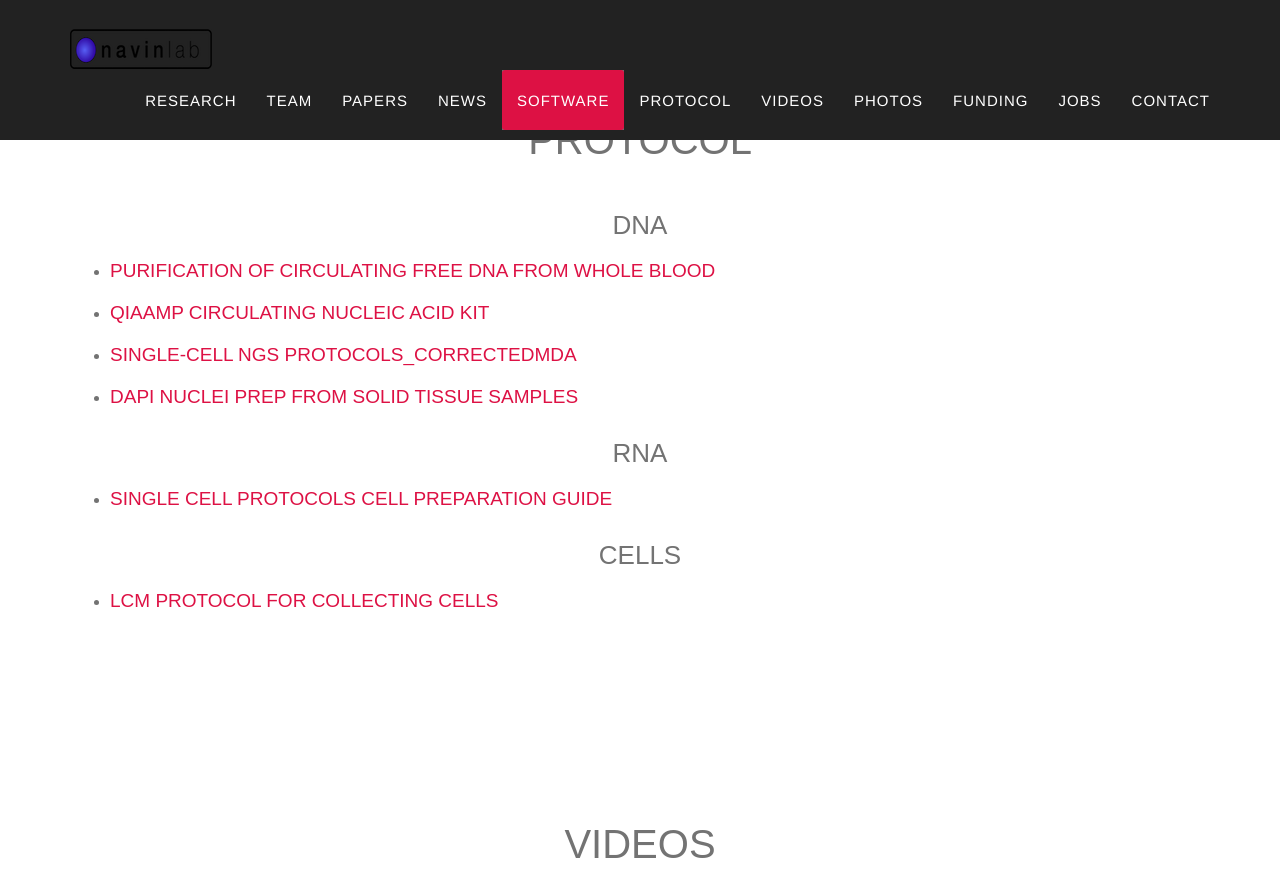
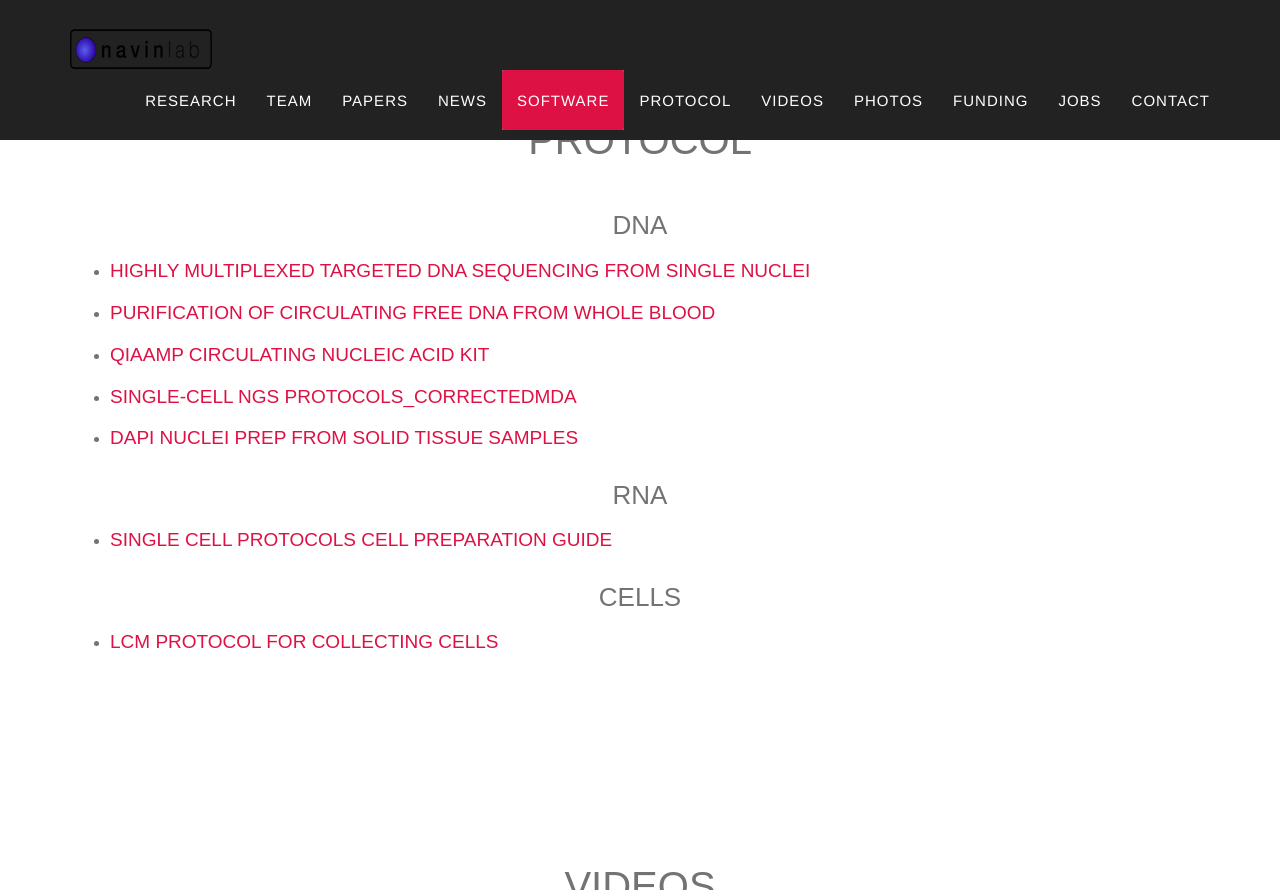
Before and after one commit to navinlabcode/navinlabcode.github.io, a Jekyll site: the page built from index.html, in a window 1280 px wide and 900 px high, scrolled down 7367 px, cut to the strip 0-890 px from the top of the window. Built offline with Jekyll 4.4.1, drawn with Linux system fonts in a browser that asks for light colours; some web fonts are replaced.

Commit message:
protocol

```diff
--- a/_includes/protocol.html
+++ b/_includes/protocol.html
@@ -9,6 +9,15 @@
                 <h3 class="section-heading">
                     DNA
                 </h3>
+                <div class="row text-left">
+                    <div class="col-lg-12">
+                        <ul>
+                            <li>
+                                <h4><a href="img/protocol/nuclei_protocol.pdf">Highly multiplexed targeted DNA sequencing from single nuclei</a></h4>
+                            </li>
+                        </ul>
+                    </div>
+                </div>
                 <div class="row text-left">
                     <div class="col-lg-12">
                         <ul>
```
Also changed, not shown: 3 other files.
